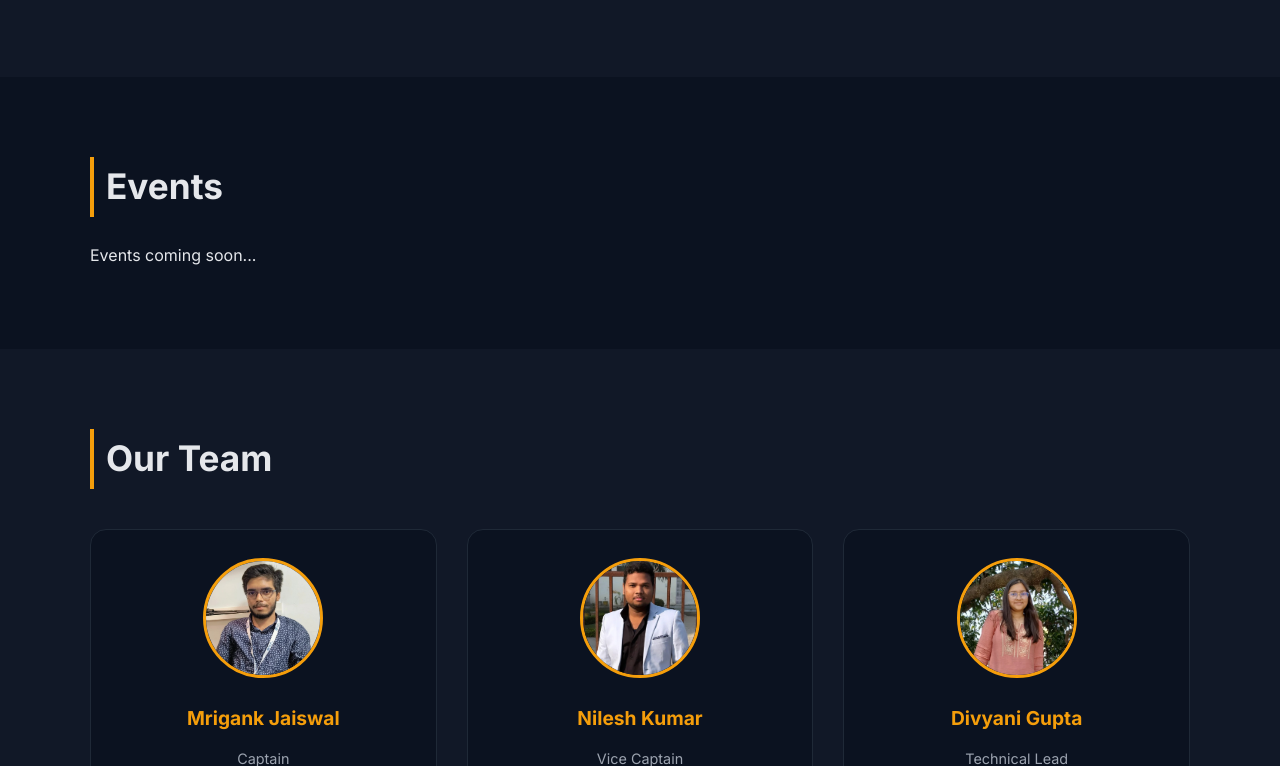
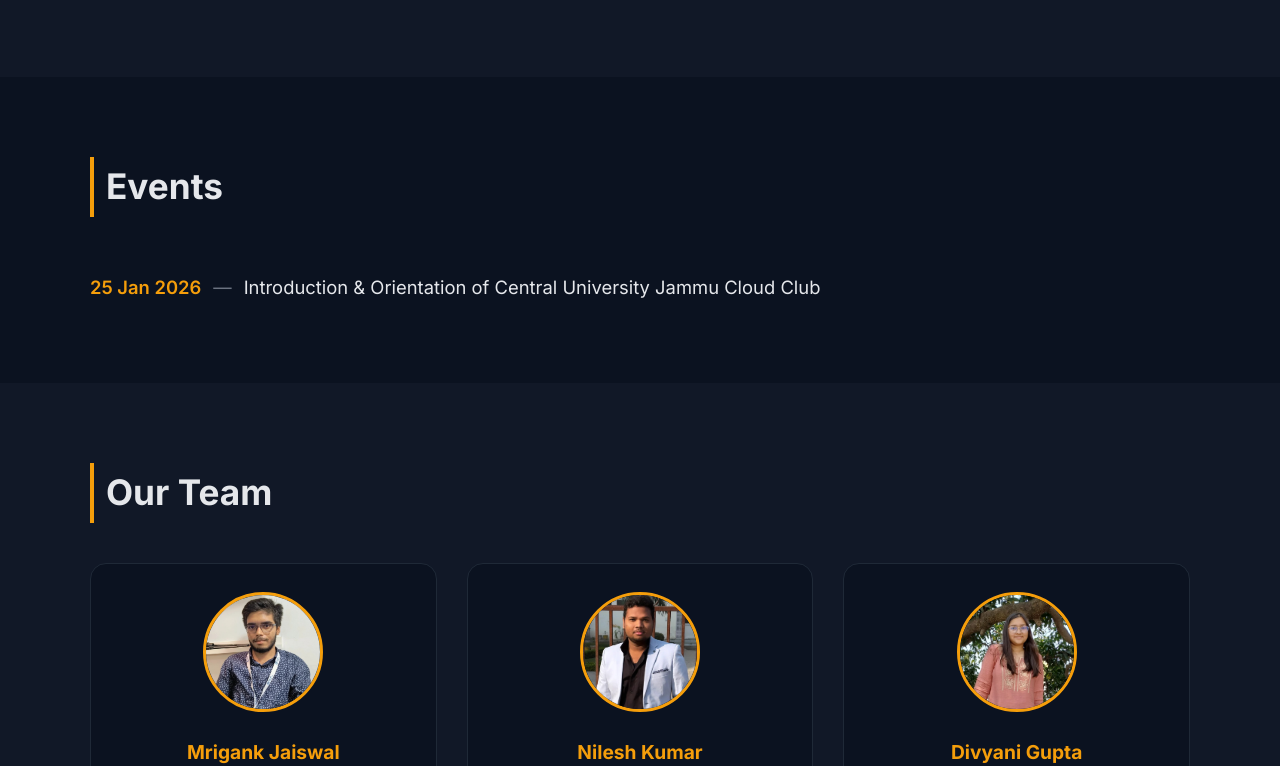
Before and after one commit to CentralUniversityOfJammuCloudClub/cloud-club-cuj, a plain HTML site: page index.html in a window 1280 px wide. Shown: the part 1970-2736 px from the top of the page. Drawn offline with Linux system fonts and the light colour scheme.

Commit message:
Update site content, styles, events, team, and join form

```diff
--- a/index.html
+++ b/index.html
@@ -35,7 +35,17 @@
         <li><a href="#about">About</a></li>
         <li><a href="#events">Events</a></li>
         <li><a href="#members">Team</a></li>
-        <li><a href="#contact" class="nav-btn">Join Us</a></li>
+
+        <!-- ✅ ONLY CHANGE -->
+        <li>
+          <a
+            href="https://forms.gle/eRyNY2KBd2bPck4e9"
+            class="nav-btn"
+            target="_blank"
+          >
+            Join Us
+          </a>
+        </li>
       </ul>
     </div>
   </nav>
@@ -154,9 +164,13 @@
   <section id="events" class="section">
     <div class="section-container">
       <h2>Events</h2>
-      <div class="card-container">
-        <p>Events coming soon...</p>
-      </div>
+
+      <p class="event-line">
+        <span class="event-date">25 Jan 2026</span>
+        <span class="event-separator">—</span>
+        Introduction & Orientation of Central University Jammu Cloud Club
+      </p>
+
     </div>
   </section>
 
@@ -200,8 +214,8 @@
         <div class="card team-card">
           <img src="assets/team/robins.jpg" alt="Robins Yadav">
           <h3>Robins Yadav</h3>
-           <p class="role">Community & Engagement Lead</p>
-         </div>
+          <p class="role">Community & Engagement Lead</p>
+        </div>
 
       </div>
     </div>
@@ -235,21 +249,5 @@
     </div>
   </footer>
 
-  <!-- ================= SCROLL ANIMATION ================= -->
-  <script>
-    const cards = document.querySelectorAll('.card');
-    const observer = new IntersectionObserver(
-      entries => {
-        entries.forEach(entry => {
-          if (entry.isIntersecting) {
-            entry.target.classList.add('show');
-          }
-        });
-      },
-      { threshold: 0.2 }
-    );
-    cards.forEach(card => observer.observe(card));
-  </script>
-
 </body>
 </html>
--- a/style.css
+++ b/style.css
@@ -329,7 +329,52 @@ a {
   color: #6b7280;
 }
 
-/* ================= SCROLL FIX ================= */
-section {
-  scroll-margin-top: 120px;
+
+
+/* ================= MINIMAL EVENTS ================= */
+
+.event-line {
+  margin-top: 30px;
+  font-size: 1.15rem;
+  color: #e5e7eb;
+  display: flex;
+  align-items: center;
+  gap: 12px;
+  flex-wrap: wrap;
+  transition: color 0.3s ease;
 }
+
+.event-date {
+  color: #f59e0b;
+  font-weight: 600;
+}
+
+.event-separator {
+  color: #6b7280;
+}
+
+.event-line:hover {
+  color: #f59e0b;
+}
+/* ================= EVENT UNDERLINE ANIMATION ================= */
+
+.event-line {
+  position: relative;
+  display: inline-flex;
+  cursor: default;
+}
+
+.event-line::after {
+  content: "";
+  position: absolute;
+  left: 0;
+  bottom: -6px;
+  width: 0%;
+  height: 2px;
+  background: linear-gradient(90deg, #f59e0b, #38bdf8);
+  transition: width 0.35s ease;
+}
+
+.event-line:hover::after {
+  width: 100%;
+}
```
